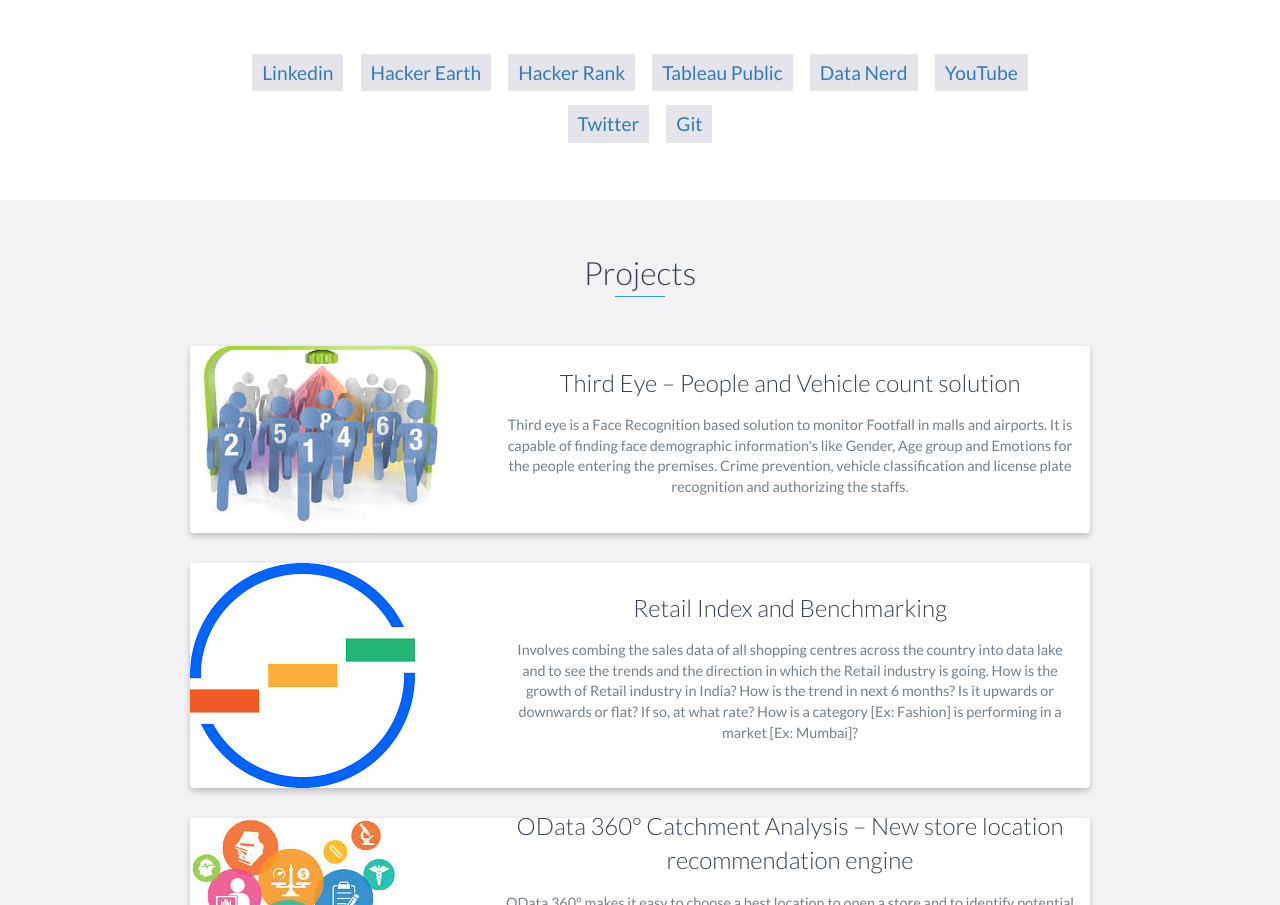
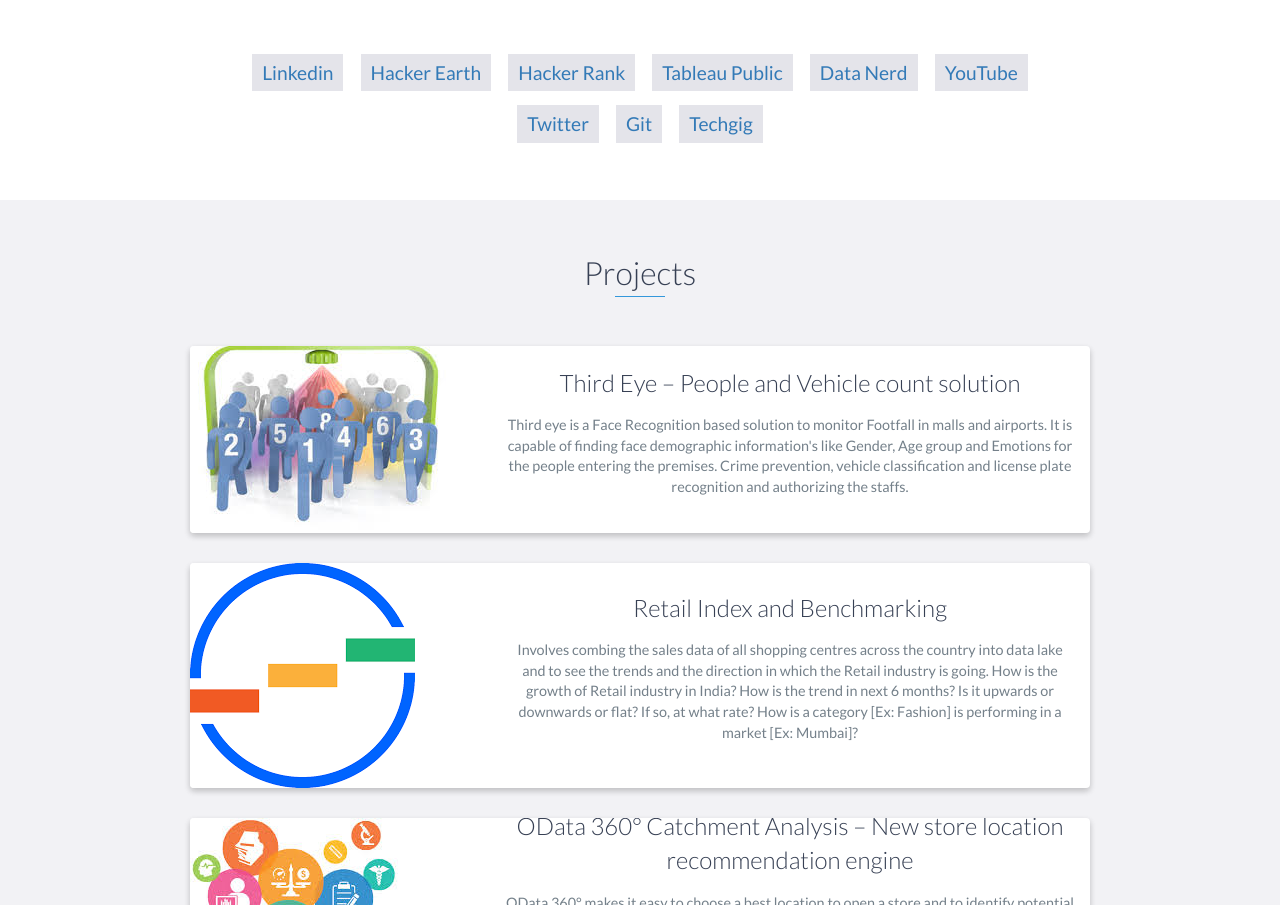
Before and after one commit to thangarajan8/thangarajan8.github.io, a website: page index.html in a window 1280 px wide. Shown: the part 2524-3429 px from the top of the page. Drawn offline with nearby package versions, Linux system fonts and the light colour scheme.

Commit message:
'add_techgig'

```diff
--- a/index.html
+++ b/index.html
@@ -153,7 +153,7 @@
             <li><a href="https://www.youtube.com/user/youthangarajan">YouTube</a></li>
             <li><a href="https://twitter.com/itsthanga">Twitter</a></li>
             <li><a href="https://github.com/thangarajan8">Git</a></li>
-
+            <li><a href="https://www.techgig.com/thangarajanp#user-about">Techgig</a></li>
         </ul>
     </div>
 </div>
```
